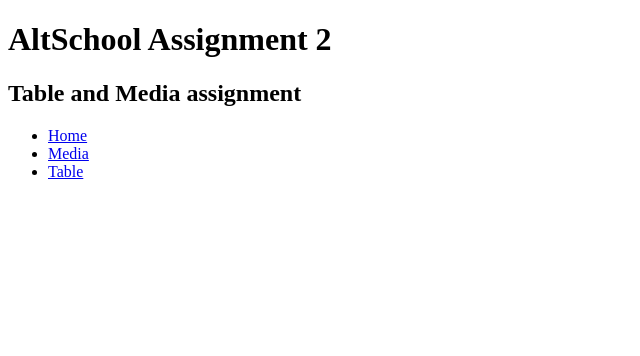
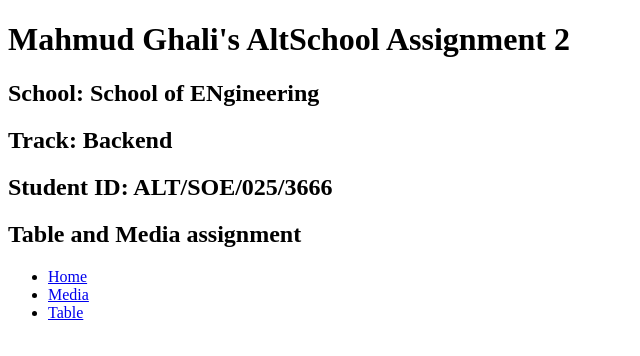
Before and after one commit to Haleem001/altschool_soe-02, a plain HTML site: page index.html in a window 1280 px wide. Shown: the whole page, without its empty margins (0-640 px from the left). Drawn offline with Linux system fonts and the light colour scheme.

Commit message:
added student info

```diff
--- a/index.html
+++ b/index.html
@@ -6,7 +6,10 @@
     <title>AltSchool Assignment 2</title>
 </head>
 <body>
-    <h1>AltSchool Assignment 2</h1>
+    <h1>Mahmud Ghali's AltSchool Assignment 2</h1>
+    <h2>School: School of ENgineering</h2>
+    <h2>Track: Backend</h2>
+    <h2>Student ID: ALT/SOE/025/3666 </h2>
     <h2>Table and Media assignment</h2>
     <nav>
         <ul>
```
